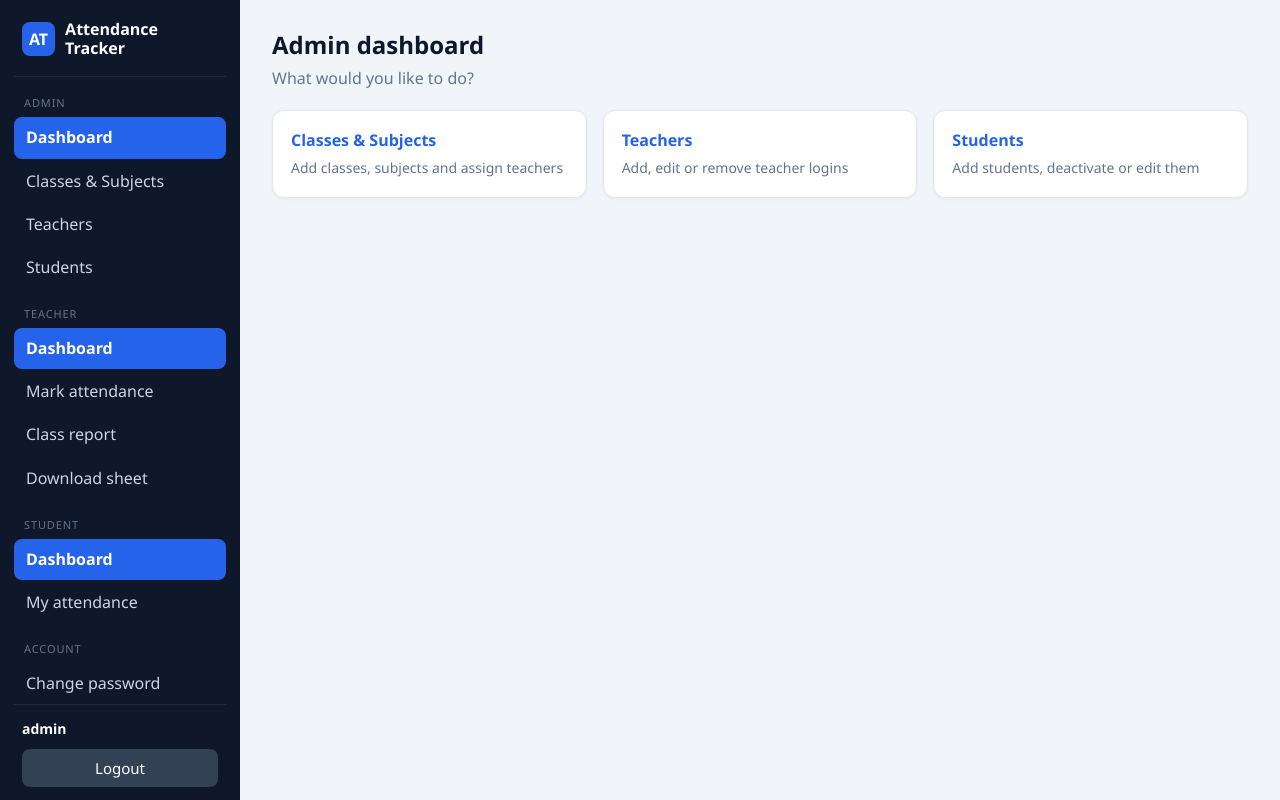
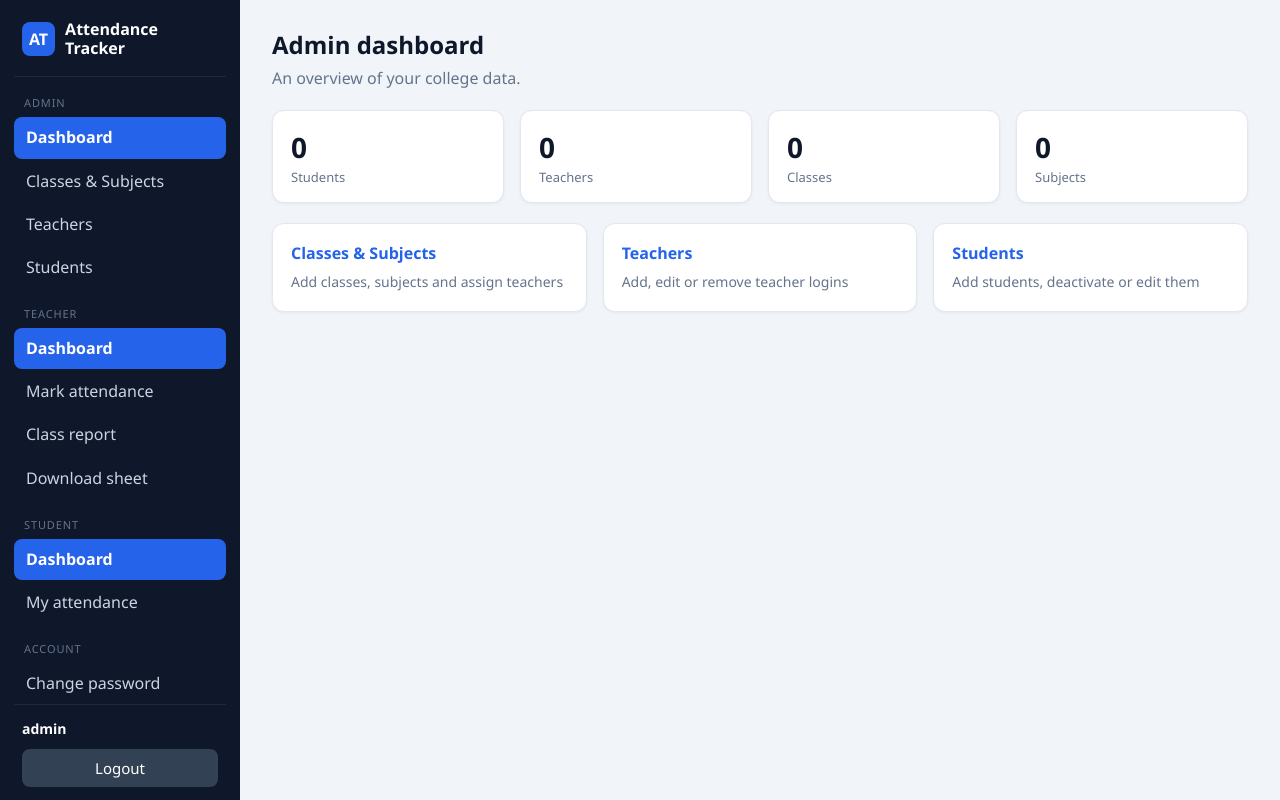
Before and after one commit to Amith-GA/Student-Attendance-Tracker, a Spring Boot app: page /admin/home in a window 1280 px wide. Run offline with Spring Boot 4, Linux system fonts and the light colour scheme; a user stored in the database is signed in; data that the repository does not hold is empty; some of the project's set-up classes (security, data sources, template engines, error pages and the like) are left out, and stand-ins take their place; some libraries are stand-ins or nearby versions.

Commit message:
AT-81: admin dashboard counts and student list filters (class, status, search)

```diff
--- /dev/null
+++ b/src/main/java/com/attendance/tracker/controller/AdminDashboardController.java
@@ -0,0 +1,41 @@
+package com.attendance.tracker.controller;
+
+import com.attendance.tracker.model.Role;
+import com.attendance.tracker.repository.ClassRoomRepository;
+import com.attendance.tracker.repository.StudentRepository;
+import com.attendance.tracker.repository.SubjectRepository;
+import com.attendance.tracker.repository.UserRepository;
+import org.springframework.stereotype.Controller;
+import org.springframework.ui.Model;
+import org.springframework.web.bind.annotation.GetMapping;
+
+/**
+ * AT-81: the admin's home page with a few numbers: how many students, teachers, classes and subjects.
+ * Only ADMIN users can open /admin/** (see SecurityConfig).
+ */
+@Controller
+public class AdminDashboardController {
+
+    private final StudentRepository students;
+    private final UserRepository users;
+    private final ClassRoomRepository classes;
+    private final SubjectRepository subjects;
+
+    public AdminDashboardController(StudentRepository students, UserRepository users,
+                                    ClassRoomRepository classes, SubjectRepository subjects) {
+        this.students = students;
+        this.users = users;
+        this.classes = classes;
+        this.subjects = subjects;
+    }
+
+    @GetMapping("/admin/home")
+    public String home(Model model) {
+        model.addAttribute("studentCount", students.count());
+        model.addAttribute("deactivatedCount", students.countByUserActiveFalse());
+        model.addAttribute("teacherCount", users.countByRole(Role.TEACHER));
+        model.addAttribute("classCount", classes.count());
+        model.addAttribute("subjectCount", subjects.count());
+        return "admin/home";
+    }
+}
--- a/src/main/java/com/attendance/tracker/controller/PageController.java
+++ b/src/main/java/com/attendance/tracker/controller/PageController.java
@@ -23,11 +23,6 @@ public class PageController {
         return "redirect:/login";
     }
 
-    @GetMapping("/admin/home")
-    public String adminHome() {
-        return "admin/home";
-    }
-
-    // "/teacher/home" is handled by TeacherDashboardController and "/student/home" by
-    // StudentDashboardController (both pages need data from the database)
+    // "/admin/home", "/teacher/home" and "/student/home" are handled by AdminDashboardController,
+    // TeacherDashboardController and StudentDashboardController (the pages need data from the database)
 }
--- a/src/main/java/com/attendance/tracker/repository/StudentRepository.java
+++ b/src/main/java/com/attendance/tracker/repository/StudentRepository.java
@@ -29,6 +29,9 @@ public interface StudentRepository extends JpaRepository<Student, Long> {
     // Only students whose login is still active: deactivated students are left out of new attendance sheets
     List<Student> findByClassRoomIdAndUserActiveTrueOrderByRollNoAsc(Long classRoomId);
 
+    // How many students are deactivated (shown on the admin dashboard)
+    long countByUserActiveFalse();
+
     // How many active students a class has (shown on the teacher dashboard)
     long countByClassRoomIdAndUserActiveTrue(Long classRoomId);
 
--- a/src/main/java/com/attendance/tracker/repository/UserRepository.java
+++ b/src/main/java/com/attendance/tracker/repository/UserRepository.java
@@ -19,4 +19,7 @@ public interface UserRepository extends JpaRepository<AppUser, Long> {
 
     // Used to fill the "assign teacher" drop-down
     List<AppUser> findByRole(Role role);
+
+    // How many accounts have this role (shown on the admin dashboard)
+    long countByRole(Role role);
 }
--- a/src/main/resources/templates/admin/home.html
+++ b/src/main/resources/templates/admin/home.html
@@ -11,7 +11,28 @@
 <aside th:replace="~{fragments/sidebar :: sidebar('home')}"></aside>
 <main class="main">
     <h1 class="page-title">Admin dashboard</h1>
-    <p class="page-sub">What would you like to do?</p>
+    <p class="page-sub">An overview of your college data.</p>
+
+    <!-- AT-81: the numbers -->
+    <div class="stats">
+        <div class="stat">
+            <div class="value" th:text="${studentCount}"></div>
+            <div class="label">Students
+                <span th:if="${deactivatedCount > 0}">(<span th:text="${deactivatedCount}"></span> deactivated)</span></div>
+        </div>
+        <div class="stat">
+            <div class="value" th:text="${teacherCount}"></div>
+            <div class="label">Teachers</div>
+        </div>
+        <div class="stat">
+            <div class="value" th:text="${classCount}"></div>
+            <div class="label">Classes</div>
+        </div>
+        <div class="stat">
+            <div class="value" th:text="${subjectCount}"></div>
+            <div class="label">Subjects</div>
+        </div>
+    </div>
 
     <div class="quick">
         <a th:href="@{/admin/classes}"><strong>Classes &amp; Subjects</strong><span>Add classes, subjects and assign teachers</span></a>
```
Also changed, not shown: src/main/java/com/attendance/tracker/controller/AdminStudentController.java (+11 -2 lines), src/main/java/com/attendance/tracker/service/StudentService.java (+30 -0 lines), src/main/resources/templates/admin/students.html (+35 -1 lines).
